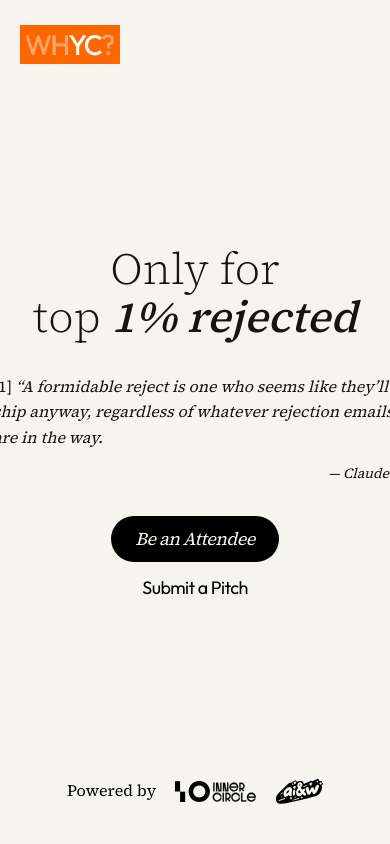
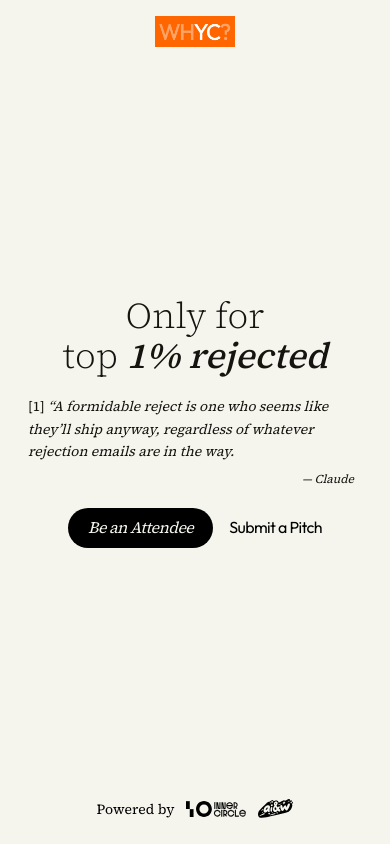
Before and after one commit to Pjainss08/why-c, a Next.js app: page / in a window 390 px wide. Built offline with nearby package versions, Linux system fonts and the light colour scheme.

Commit message:
Fix mobile layout — center logo, fit quote, single fold
Co-Authored-By: Claude Opus 4.6 (1M context) <noreply@anthropic.com>

```diff
--- a/src/app/page.tsx
+++ b/src/app/page.tsx
@@ -2,9 +2,9 @@ import Image from "next/image";
 
 function Nav() {
   return (
-    <header className="sticky top-0 z-50 bg-cream py-[13px]">
-      <nav className="flex items-center justify-center px-5 py-3">
-        <div className="flex max-w-[1400px] flex-1 items-center gap-10">
+    <header className="sticky top-0 z-50 bg-cream py-2 md:py-[13px]">
+      <nav className="flex items-center justify-center px-5 py-2 md:py-3">
+        <div className="flex max-w-[1400px] flex-1 items-center justify-center gap-10 md:justify-between">
           {/* Left links — hidden on mobile */}
           <div className="hidden flex-1 items-center justify-end gap-8 md:flex">
             <a href="#" className="rounded-md px-3 py-2 font-sans text-sm tracking-[0.4px] text-ink">
@@ -23,8 +23,9 @@ function Nav() {
             <Image
               src="/assets/logo.png"
               alt="WHY C?"
-              width={100}
-              height={38}
+              width={80}
+              height={30}
+              className="md:h-[38px] md:w-[100px]"
               unoptimized
             />
           </a>
@@ -49,18 +50,18 @@ function Nav() {
 
 function Hero() {
   return (
-    <section className="flex flex-1 flex-col items-center justify-center gap-8 px-5 py-16 md:gap-10 md:px-4 md:py-0">
-      <div className="flex flex-col items-center gap-8 md:gap-[47px]">
+    <section className="flex flex-1 flex-col items-center justify-center gap-5 px-5 md:gap-10 md:px-4">
+      <div className="flex flex-col items-center gap-5 md:gap-[47px]">
         {/* Heading */}
-        <h1 className="text-center font-serif text-[44px] font-light leading-[1.1] text-ink sm:text-[60px] md:text-[84px]">
+        <h1 className="text-center font-serif text-[36px] font-light leading-[1.1] text-ink sm:text-[60px] md:text-[84px]">
           Only for
           <br />
           top <em className="font-medium">1% rejected</em>
         </h1>
 
         {/* Quote */}
-        <blockquote className="flex w-[420px] max-w-full flex-col gap-3 px-2 md:px-0">
-          <p className="font-serif text-base leading-[1.6] text-ink md:text-lg">
+        <blockquote className="flex max-w-full flex-col gap-2 px-2 md:w-[420px] md:gap-3 md:px-0">
+          <p className="font-serif text-sm leading-[1.6] text-ink md:text-lg">
             <span>[1]</span>{" "}
             <em>
               &ldquo;A formidable reject is one who seems like they&rsquo;ll
@@ -68,23 +69,23 @@ function Hero() {
               way.
             </em>
           </p>
-          <cite className="block pr-2 text-right font-serif text-sm not-italic leading-[1.5] text-ink md:text-base">
+          <cite className="block pr-2 text-right font-serif text-xs not-italic leading-[1.5] text-ink md:text-base">
             <em>— Claude</em>
           </cite>
         </blockquote>
       </div>
 
       {/* CTAs */}
-      <div className="flex flex-col items-center gap-4 sm:flex-row sm:gap-5">
+      <div className="flex items-center gap-4 sm:gap-5">
         <a
           href="#"
-          className="flex h-[46px] items-center justify-center rounded-full bg-black px-6 font-serif text-lg italic leading-[1.12] tracking-[-0.6px] text-[#f5f5ed] md:px-4 md:text-xl"
+          className="flex h-10 items-center justify-center rounded-full bg-black px-5 font-serif text-base italic leading-[1.12] tracking-[-0.6px] text-[#f5f5ed] md:h-[46px] md:px-4 md:text-xl"
         >
           Be an Attendee
         </a>
         <a
           href="#"
-          className="font-sans text-lg leading-[1.12] tracking-[-0.6px] text-black md:text-xl"
+          className="font-sans text-base leading-[1.12] tracking-[-0.6px] text-black md:text-xl"
         >
           Submit a Pitch
         </a>
@@ -95,22 +96,24 @@ function Hero() {
 
 function PoweredBy() {
   return (
-    <div className="flex items-center justify-center gap-[19px] pb-10 pt-6 md:pb-16 md:pt-8">
-      <span className="font-serif text-base leading-[1.6] text-black md:text-lg">
+    <div className="flex items-center justify-center gap-3 pb-6 pt-4 md:gap-[19px] md:pb-16 md:pt-8">
+      <span className="font-serif text-sm leading-[1.6] text-black md:text-lg">
         Powered by
       </span>
-      <div className="flex items-center gap-5">
+      <div className="flex items-center gap-3 md:gap-5">
         <Image
           src="/assets/inner-circle-logo.svg"
           alt="Inner Circle"
-          width={81}
-          height={21}
+          width={60}
+          height={16}
+          className="md:h-[21px] md:w-[81px]"
         />
         <Image
           src="/assets/aiweekends-logo.svg"
           alt="AI Weekends"
-          width={47}
-          height={25}
+          width={35}
+          height={19}
+          className="md:h-[25px] md:w-[47px]"
         />
       </div>
     </div>
@@ -119,7 +122,7 @@ function PoweredBy() {
 
 export default function Home() {
   return (
-    <div className="flex min-h-screen flex-col bg-cream">
+    <div className="flex h-screen flex-col overflow-hidden bg-cream">
       <Nav />
       <Hero />
       <PoweredBy />
```
